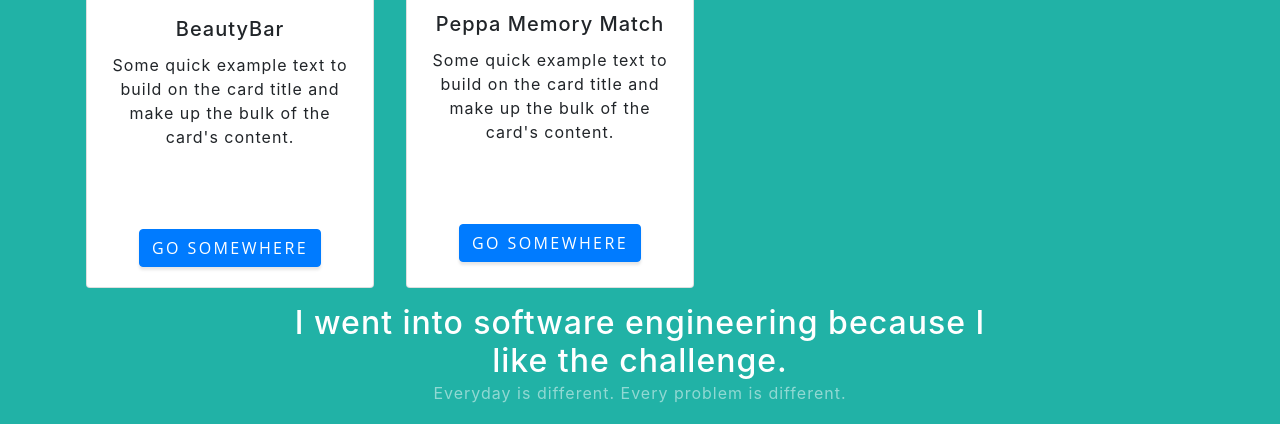
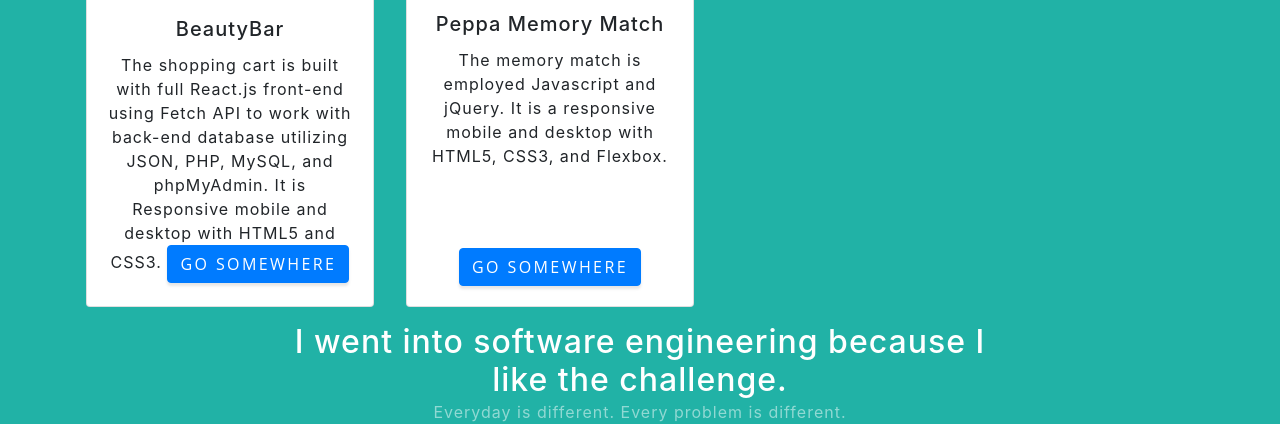
Before and after one commit to elai296/ElaineLandingPage, a website with bundled scripts: page index.html in a window 1280 px wide. Shown: the part 1197-1621 px from the top of the page. Built offline with nearby package versions, Linux system fonts and the light colour scheme.

Commit message:
projec descriptions

```diff
--- a/index.html
+++ b/index.html
@@ -133,9 +133,7 @@
             <div class="card-body">
               <h5 class="card-title">BeautyBar</h5>
               <p class="card-text">
-                Some quick example text to build on the card title and make up
-                the bulk of the card's content.
-              </p>
+                  The shopping cart is built with full React.js front-end using Fetch API to work with back-end database utilizing JSON, PHP, MySQL, and phpMyAdmin.  It is Responsive mobile and desktop with HTML5 and CSS3.
               <a href="#" class="btn btn-primary">Go somewhere</a>
             </div>
           </div>
@@ -148,8 +146,7 @@
             <div class="card-body">
               <h5 class="card-title">Peppa Memory Match</h5>
               <p class="card-text">
-                Some quick example text to build on the card title and make up
-                the bulk of the card's content.
+                The memory match is employed Javascript and  jQuery. It is a responsive mobile and desktop with HTML5, CSS3, and Flexbox.
               </p>
               <a href="./asset/projects/Peppa-Pig-Memory-Match/index.html" class="btn btn-primary">Go somewhere</a>
             </div>
```
